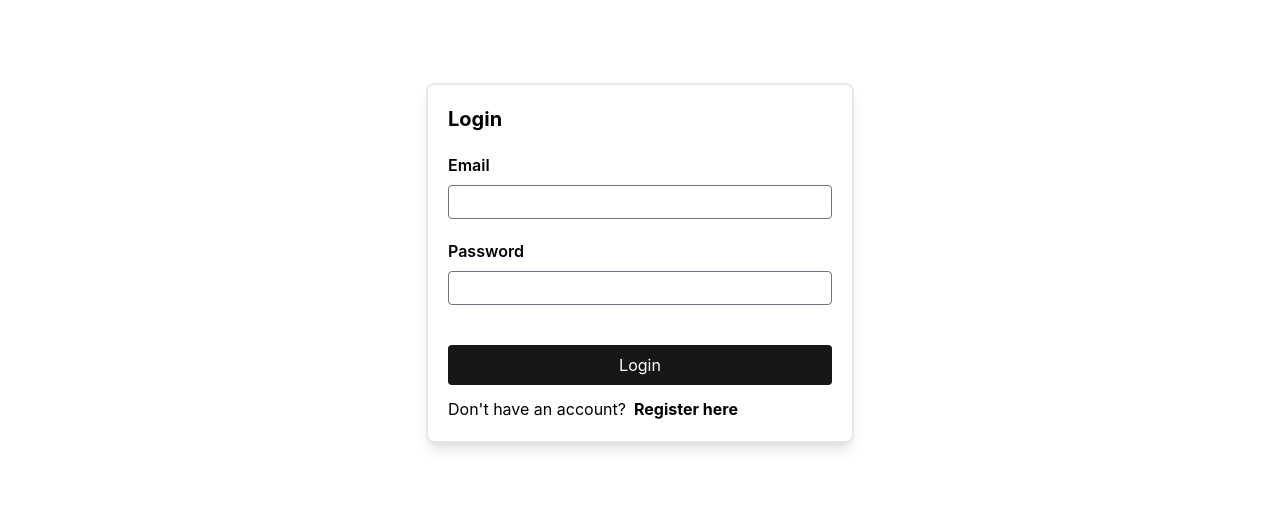
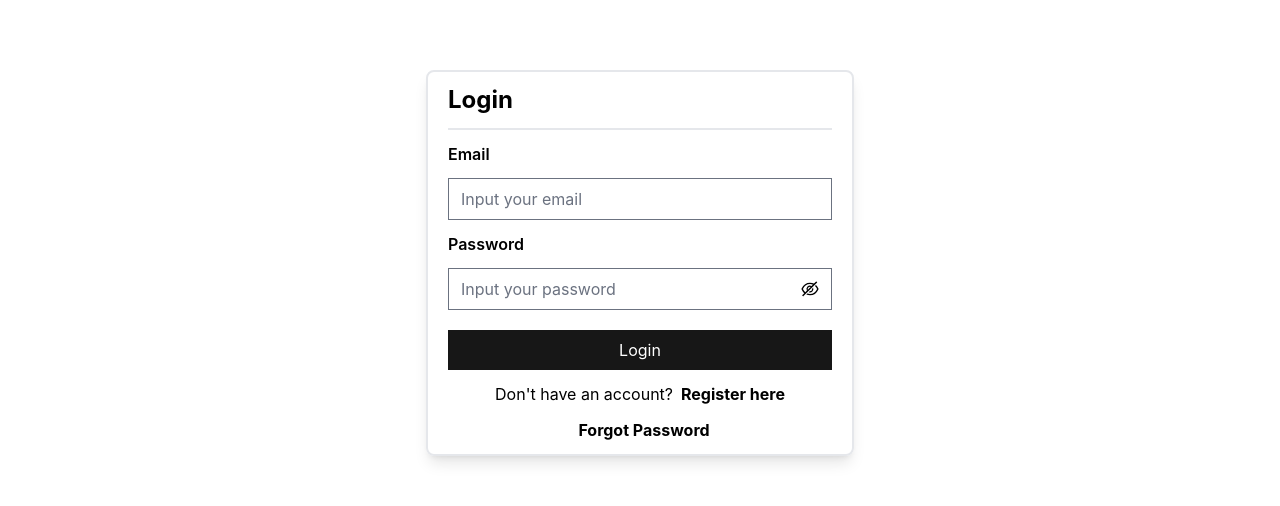
Before and after one commit to purwadhikafullstack/JCWD230201, a React (Create React App) app in the folder projects/client/: page /login in a window 1280 px wide. Shown: the part 137-643 px from the top of the page. Built offline with nearby package versions, Linux system fonts and the light colour scheme; no server answers.

Commit message:
FE-User can login

```diff
--- a/projects/client/src/App.js
+++ b/projects/client/src/App.js
@@ -26,6 +26,11 @@ import Product from './components/product/product';
 import ProductDetail from './components/product_detail/product_detail';
 import AddAdmin from './components/adminContainer/addadmin';
 import AllTransaction from './components/adminContainer/transactionContainer/alltransaction';
+import MyAccount from './pages/my-account/myaccount';
+import ConfirmEmail from './pages/confirmEmail/confirmEmail';
+import ResetPassword from './pages/resetPassword/resetPassword';
+import MyAccountInfo from './pages/my-account-info/myAccountInfo';
+import DashboardAccount from './pages/dashboardAccount/dashboardAccount';
 
 
 function App() {
--- a/projects/client/src/pages/activation/activation.jsx
+++ b/projects/client/src/pages/activation/activation.jsx
@@ -18,11 +18,16 @@ export default function Activation(props) {
 
     const [statusUser, setStatusUser] = useState('')
 
+    const [inputPassword, setInputPassword] = useState()
+
     let { id } = useParams()
+
+    let character = /^.{8,30}$/
+    let character1 = /^(?=.*[0-9])(?=.*[a-zA-Z])([a-zA-Z0-9]+)$/
 
     let onActivation = async () => {
         try {
-            let inputPassword = password.current.value
+            // let inputPassword = password.current.value
             let inputConfirmPassword = confirmPassword.current.value
             // console.log(inputPassword)
             // console.log(inputConfirmPassword)
@@ -31,12 +36,11 @@ export default function Activation(props) {
 
             if (inputPassword.length < 8) throw { message: 'Password at least has 8 characters' }
 
-            let character = /^(?=.*[0-9])(?=.*[a-zA-Z])([a-zA-Z0-9]+)$/
-            if (!character.test(inputPassword)) throw { message: 'Password must contains number' }
+            if (!character1.test(inputPassword)) throw { message: 'Password must contains number' }
 
             if (inputPassword !== inputConfirmPassword) throw { message: 'Password not match' }
 
-            let result = await axios.patch(`http://localhost:8000/users/activation/${id}`, { password: inputPassword })
+            let result = await axios.patch(`http://localhost:8000/users/reset-password/${id}`, { password: inputPassword })
             console.log(result)
 
             password.current.value = ''
@@ -106,18 +110,12 @@ export default function Activation(props) {
                     <div className="flex justify-center font-bold text-3xl py-2 border-b-2 border-gray-500">
                         Welcome to iFrit
                     </div>
-                    <div className="text-gray-400 font-semibold py-3">
-                        <ul>
-                            Password
-                        </ul>
-                        <li>At least have 8 characters</li>
-                        <li>Must contain Number</li>
-                    </div>
+
                     <div className="py-3 font-semibold">
                         Password
                     </div>
                     <div className="flex items-center relative">
-                        <input ref={password} type={typePassword} placeholder="Input your password" className="focus:border-black focus:ring-transparent w-96" />
+                        <input onChange={(e) => setInputPassword(e.target.value)} ref={password} type={typePassword} placeholder="Input your password" className="focus:border-black focus:ring-transparent w-96" />
                         <button className="absolute right-3 text-xl" onClick={changeVisiblePassword}>{visiblePassword ? <AiOutlineEye /> : <AiOutlineEyeInvisible />}</button>
                     </div>
                     <div className="py-3 font-semibold">
@@ -126,6 +124,14 @@ export default function Activation(props) {
                     <div className="flex items-center relative">
                         <input ref={confirmPassword} type={typeConfirmPassword} placeholder="Input your password" className="focus:border-black focus:ring-transparent w-96" />
                         <button className="absolute right-3 text-xl" onClick={changeVisibleConfirmPassword}>{visibleConfirmPassword ? <AiOutlineEye /> : <AiOutlineEyeInvisible />}</button>
+                    </div>
+                    <div className="text-gray-400 font-semibold py-3">
+                        <ul>
+                            Password
+                        </ul>
+                        <li className={(!inputPassword ? '' : character.test(inputPassword) ? 'text-green-600' : 'text-red-600')}>At least have 8 characters</li>
+                        {/*  */}
+                        <li className={(!inputPassword ? '' : character1.test(inputPassword) ? 'text-green-600' : 'text-red-600')}>Must contain Number</li>
                     </div>
                     <button onClick={() => onActivation()} className="bg-neutral-900 px-5 py-3 mt-5 text-white w-full">
                         Submit
--- a/projects/client/src/pages/login/login.jsx
+++ b/projects/client/src/pages/login/login.jsx
@@ -1,40 +1,114 @@
-import { Link } from "react-router-dom";
-import Footer from "../../components/homeUser/footer/footer";
+import { useContext, useRef, useState } from "react";
+import { Link, useNavigate } from "react-router-dom";
+import toast,{ Toaster } from "react-hot-toast";
+import { userData } from "../../data/userData";
+import { LoginAccount } from "../../utils/login";
+import { AiOutlineEye,AiOutlineEyeInvisible } from "react-icons/ai";
 
 export default function Login() {
+
+    const [disable, setDisable] = useState(false)
+    const [visiblePassword, setVisiblePassword] = useState(false)
+    const [typePassword, setTypePassword] = useState('password')
+
+    let navigate = useNavigate()
+
+    const {user,setUser} = useContext(userData)
+
+    let email = useRef()
+    let password = useRef()
+
+    let confirmation = (data) => {
+        if (data.id == undefined) {
+            toast.error(data.response)
+            setDisable(false)
+        } else {
+            setUser(data)
+            localStorage.setItem('token', data.id)
+            setDisable(false)
+            toast.success(data.response, {
+                style: {
+                    background: "black",
+                    color: 'white'
+                }
+            })
+
+            setTimeout(() => {
+                toast('redirecting...', {
+                    duration: 2500
+                })
+            }, 2000)
+
+            setTimeout(() => {
+                navigate('/')
+            }, 3000)
+        }
+
+    }
+
+    let changeVisiblePassword = () => {
+        // console.log('masuk')
+        if (typePassword === 'password') {
+            setVisiblePassword(true)
+            setTypePassword('text')
+        } else if (typePassword === 'text') {
+            setVisiblePassword(false)
+            setTypePassword('password')
+        }
+    }
+
+
     return (
         <>
             {/* Main */}
             <div className="flex justify-center items-center h-screen">
                 {/* Card */}
-                <div className="border-2 border-gray-200 w-max px-5 py-5 rounded-lg shadow-lg">
+                <div className="border-2 border-gray-200 w-max px-5 py-3 rounded-lg shadow-lg">
+
+                    <div className="border-b-2 pb-3">
+                        <h1 className="font-bold text-2xl">Login</h1>
+                    </div>
 
                     <div>
-                        <h1 className="font-bold text-xl">Login</h1>
+                        <div className="py-3 font-semibold">
+                            Email
+                        </div>
+                        <input disabled={disable} ref={email} type='text' placeholder="Input your email" className="focus:border-black focus:ring-transparent w-96" />
                     </div>
 
-                    <div className="my-5">
-                        <p className="font-semibold">Email</p>
-                        <input required type='text' className="py-1 px-1 w-96 rounded mt-2 focus:ring-transparent focus:border-black" />
+                    <div>
+                        <div className="py-3 font-semibold">
+                            Password
+                        </div>
+                        <div className="flex items-center relative">
+                            <input disabled={disable} ref={password} type={typePassword} placeholder="Input your password" className="focus:border-black focus:ring-transparent w-96" />
+                            <button className="absolute right-3 text-xl" onClick={changeVisiblePassword}>{visiblePassword ? <AiOutlineEye /> : <AiOutlineEyeInvisible />}</button>
+                        </div>
                     </div>
 
-                    <div className="my-5">
-                        <p className="font-semibold">Password</p>
-                        <input required type='password' className="py-1 px-1 w-96 rounded mt-2 focus:ring-transparent focus:border-black" />
-                    </div>
-
-                    <button className="bg-neutral-900 px-5 py-2 mt-5 text-white rounded w-full">
+                    <button disabled={disable} onClick={async () => {
+                        setDisable(!disable)
+                        let data = await LoginAccount(email.current.value, password.current.value, false)
+                        confirmation(data)
+                    }} className="bg-neutral-900 px-5 py-2 mt-5 text-white w-full">
                         Login
                     </button>
 
-                    <div className="mt-3">
+                    <div className="mt-3 flex justify-center">
                         Don't have an account?
                         <Link to='/register' className="font-bold ml-2 hover:text-gray-700">
                             Register here
-                            </Link>
+                        </Link>
+                    </div>
+
+                    <div className="mt-3 flex justify-center">
+                        <Link to='/confirm-email' className="font-bold ml-2 hover:text-gray-700">
+                            Forgot Password
+                        </Link>
                     </div>
 
                 </div>
+                <Toaster/>
             </div>
         </>
     )
--- a/projects/client/src/pages/register/register.jsx
+++ b/projects/client/src/pages/register/register.jsx
@@ -54,7 +54,7 @@ export default function Register() {
             <div className="flex justify-center items-center h-screen">
 
                 {/* Card */}
-                <div className="border-2 border-gray-200 w-max px-5 py-5 rounded-lg shadow-lg">
+                <div className="border-2 border-gray-200 w-max p-5 rounded-lg shadow-lg">
 
                     <div className="border-b-2 w-full pb-3">
                         <h1 className="font-bold text-xl">Create an Account</h1>
@@ -62,25 +62,25 @@ export default function Register() {
 
                     <div className="my-5">
                         <p className="font-semibold">Full Name</p>
-                        <input ref={fullName} required type='text' placeholder="Input your full name" className="py-1 px-2 w-96 rounded mt-2 focus:ring-transparent focus:border-black" />
+                        <input ref={fullName} required type='text' placeholder="Input your full name" className="py-1 px-2 w-96 mt-2 focus:ring-transparent focus:border-black" />
                     </div>
 
                     <div className="my-5">
                         <p className="font-semibold">Email</p>
-                        <input ref={email} required type='email' placeholder="Input your email" className="py-1 px-2 w-96 rounded mt-2 focus:ring-transparent focus:border-black" />
+                        <input ref={email} required type='email' placeholder="Input your email" className="py-1 px-2 w-96 mt-2 focus:ring-transparent focus:border-black" />
                     </div>
 
                     <div className="my-5">
                         <p className="font-semibold">Phone Number</p>
-                        <input ref={phoneNumber} required type='text' placeholder="Input your phone number" className="py-1 px-2 w-96 rounded mt-2 focus:ring-transparent focus:border-black" />
+                        <input ref={phoneNumber} required type='text' placeholder="Input your phone number" className="py-1 px-2 w-96 mt-2 focus:ring-transparent focus:border-black" />
                     </div>
 
-                    {disabledButton ? <button disabled={disabledButton} onClick={onSubmit} className="bg-neutral-900 px-5 py-3 mt-3 text-white rounded w-full">
+                    {disabledButton ? <button disabled={disabledButton} onClick={onSubmit} className="bg-neutral-900 px-5 py-3 mt-3 text-white w-full">
                         <Spinner
                             aria-label="Medium sized spinner example"
                             size="md"
                         />
-                    </button> : <button disabled={disabledButton} onClick={onSubmit} className="bg-neutral-900 px-5 py-3 mt-3 text-white rounded w-full">
+                    </button> : <button disabled={disabledButton} onClick={onSubmit} className="bg-neutral-900 px-5 py-3 mt-3 text-white w-full">
                         Create an Account
                     </button>}
 
```
Also changed, not shown: projects/client/src/utils/login.js (+11 -10 lines).
